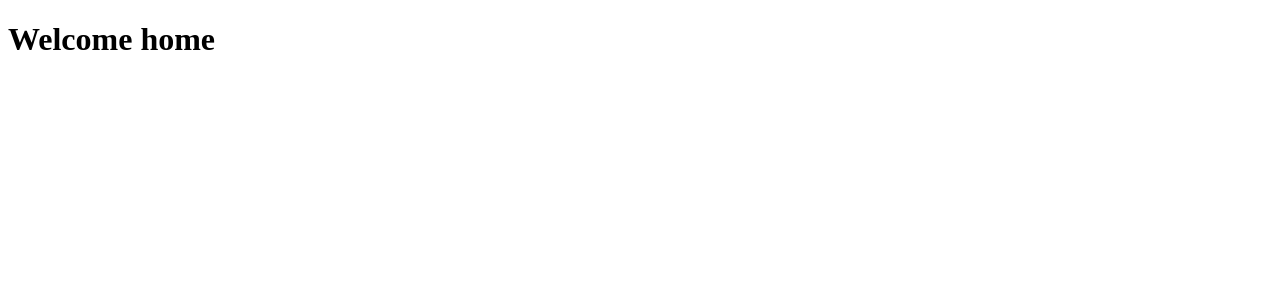
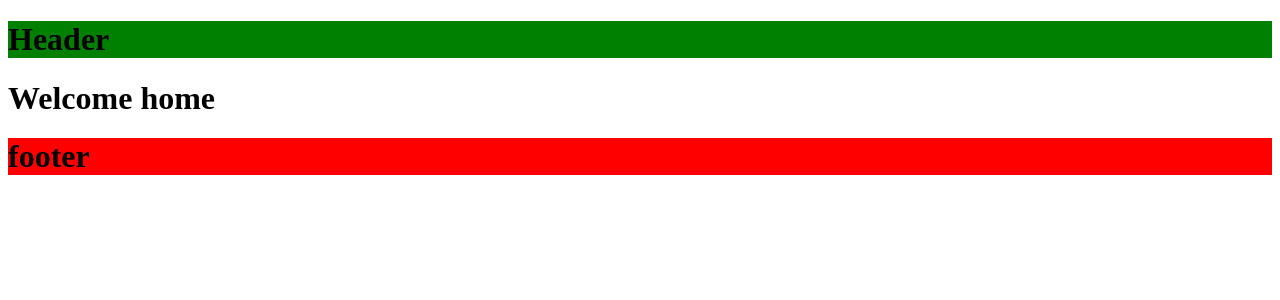
Before and after one commit to dinchen1089/learn_next_js, a Next.js app in the folder hello-world/: page / in a window 1280 px wide. Shown: the top 300 px of the page. Built offline with nearby package versions, Linux system fonts and the light colour scheme.

Commit message:
- Example of Layout - Added the header and footer in the root layout - Since this is a root layout the changes applied this will be applied to all the screen no matter what the route is - children is the content of whatever page or nested layout lives below.

```diff
--- a/hello-world/src/app/layout.tsx
+++ b/hello-world/src/app/layout.tsx
@@ -10,7 +10,14 @@ export default function RootLayout({
 }) {
   return (
     <html lang="en">
+      <header style={{ background: "green" }}>
+        <h1> Header</h1>
+      </header>
+
       <body>{children}</body>
+      <footer style={{ background: "red" }}>
+        <h1> footer</h1>
+      </footer>
     </html>
   );
 }
```
Also changed, not shown: 1 other file (tests, documents, lock files or other folders).
